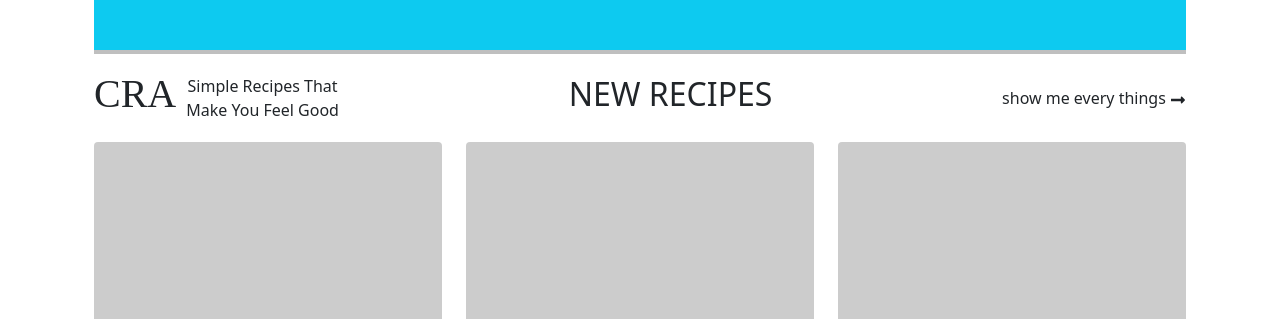
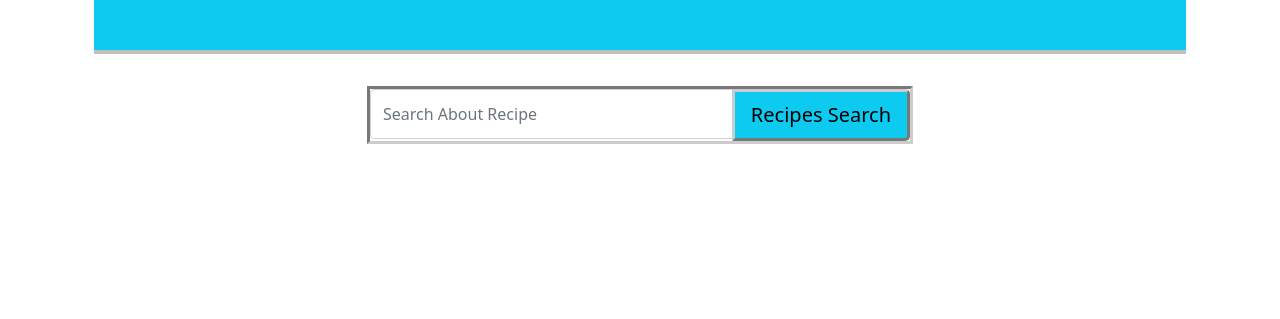
Before and after one commit to CRA-Geeks/NutriRec, a React (Create React App) app: page /recipe in a window 1280 px wide. Shown: the part 132-451 px from the top of the page. Built offline with nearby package versions, Linux system fonts and the light colour scheme; a web font is replaced by a local one.

Commit message:
pageRecipe

```diff
--- a/src/App.js
+++ b/src/App.js
@@ -1,23 +1,28 @@
 import React, { Component } from "react";
-import Header from "./components/Header";
-import NewRecipes from "./components/NewRecipes";
-import RecipeKey from "./components/RecipeKey";
-import RoundUb from "./components/RoundUb";
-import Footer from "./components/Footer";
-import { AboutUs } from "./components/AboutUs";
-import { Container } from "react-bootstrap";
+import Main from "./pages/Main";
+import Recipe from "./pages/Recipe"
+import { BrowserRouter , Switch , Route } from "react-router-dom";
+// import { AboutUs } from "./components/AboutUs";
+// import { Container } from "react-bootstrap";
 export default class App extends Component {
   render() {
     return (
-      <Container>
-        <Header />
-        <main>
-          <NewRecipes />
-          <RecipeKey />
-          <RoundUb />
-        </main>
-        <Footer />
-      </Container>
+
+      <BrowserRouter>
+      <Switch>
+          <Route exact path='/'>
+            <Main />
+          </Route>
+          <Route exact path='/recipe'>
+            <Recipe/>
+          </Route>
+          <Route exact path='/'>
+            <Main />
+          </Route>
+       </Switch>
+      </BrowserRouter>
+
+
       // <AboutUs />
     );
   }
--- /dev/null
+++ b/src/pages/Main.js
@@ -0,0 +1,21 @@
+import React, { Component } from "react";
+import Header from "../components/Header";
+import NewRecipes from "../components/NewRecipes";
+import RecipeKey from "../components/RecipeKey";
+import RoundUb from "../components/RoundUb";
+import Footer from "../components/Footer";
+export default class Main extends Component {
+  render() {
+    return (
+      <>
+        <Header />
+        <main>
+          <NewRecipes />
+          <RecipeKey />
+          <RoundUb />
+        </main>
+        <Footer />
+      </>
+    );
+  }
+}
--- /dev/null
+++ b/src/pages/Recipe.js
@@ -0,0 +1,191 @@
+import React, { Component } from "react";
+import {
+  Container,
+  Form,
+  Card,
+  Button,
+  Row,
+  Col,
+  InputGroup,
+} from "react-bootstrap";
+import Footer from "../components/Footer";
+import Header from "../components/Header";
+import axios from "axios";
+export default class Recipe extends Component {
+  constructor() {
+    super();
+    this.state = {
+      recipeName: "",
+      showResult: false,
+      nextURL: "",
+      prevURL: "",
+      currentURL: "",
+    };
+  }
+
+  changeHandler(e) {
+    this.setState({
+      recipeName: e.target.value,
+      showResult: false,
+      dataRecipe: [],
+    });
+  }
+
+  recipeHandler(e) {
+    e.preventDefault();
+    axios
+      .get(`http://localhost:8080/recipe?q=${this.state.recipeName}`)
+      .then((res) => {
+        console.log(res);
+        this.setState({
+          showResult: true,
+          dataRecipe: res.data.hits,
+          nextURL: res.data._links.next.href,
+          prevURL: "",
+          currentURL: `http://localhost:8080/recipe?q=${this.state.recipeName}`,
+        });
+        console.log(this.state.dataRecipe);
+      })
+      .catch((e) => {
+        console.log("error");
+      });
+  }
+
+  pageHandel(link) {
+    axios
+      .get(link)
+      .then((res) => {
+        console.log(res);
+        this.setState({
+          showResult: true,
+          dataRecipe: res.data.hits,
+          nextURL: res.data._links.next.href,
+          prevURL: this.state.currentURL,
+          currentURL: link,
+        });
+        console.log(this.state.dataRecipe);
+      })
+      .catch((e) => {
+        console.log("error");
+      });
+  }
+
+  render() {
+    return (
+      <Container>
+        <Header />
+        <main>
+          <Form onSubmit={(e) => this.recipeHandler(e)} style={{margin:"2rem 0"}}>
+            <Row>
+              <Col lg={3}></Col>
+
+              <Col>
+                <InputGroup style={{ border: "3px inset #CCCCCC" }}>
+                  <Form.Control
+                    type="text"
+                    placeholder="Search About Recipe"
+                    onChange={(e) => this.changeHandler(e)}
+                    style={{ height: "3.1rem" }}
+                  />
+
+                  <Button
+                    variant="info"
+                    type="submit"
+                    size="lg"
+                    style={{ border: "3px outset #CCCCCC" }}
+                  >
+                    Recipes Search
+                  </Button>
+                </InputGroup>
+              </Col>
+              <Col lg={3}></Col>
+            </Row>
+          </Form>
+
+          <Row>
+            {this.state.showResult &&
+              this.state.dataRecipe.map((item) => {
+                return (
+                  <Col lg={3} md={6} sm={12}>
+                    <Card style={{ width: "18rem", height: "33rem" }}>
+                      <Card.Img variant="top" src={item.recipe.image} />
+                      <Card.Body>
+                        <Card.Title>{item.recipe.label}</Card.Title>
+                        <Card.Text>
+                          cuisineType: {item.recipe.cuisineType}
+                          <br />
+                          calories: {Math.floor(item.recipe.calories)}
+                          <br />
+                          {item.recipe.healthLabels
+                            .map((elem) => {
+                              let a = 0;
+                              if (elem === "Pork-Free") {
+                                a++;
+                              }
+                              if (elem === "Alcohol-Free") {
+                                a++;
+                              }
+                              return a === 1 && 1;
+                            })
+                            .reduce(function (a, b) {
+                              return a + b;
+                            }) === 2 ? (
+                            <p>Halal</p>
+                          ) : (
+                            <p>Not Halal</p>
+                          )}
+                        </Card.Text>
+                        <a href={item.recipe.url}>
+                          <Button variant="primary">
+                            Know More About Recipe
+                          </Button>{" "}
+                        </a>
+                      </Card.Body>
+                    </Card>
+                  </Col>
+                );
+              })}{" "}
+          </Row>
+          <Row>
+            <div
+              style={{
+                display: "flex",
+                width: "50%",
+                justifyContent: "space-between",
+                margin: "3rem auto",
+              }}
+            >
+              {this.state.prevURL && (
+                <Button
+                  variant="secondary"
+                  style={{
+                    borderTopLeftRadius: "50%",
+                    borderBottomLeftRadius: "50%",
+                    border: "3px outset #0DCAF0",
+                  }}
+                  onClick={() => this.pageHandel(this.state.prevURL)}
+                >
+                  Prev Page
+                </Button>
+              )}
+              {this.state.nextURL && (
+                <Button
+                  variant="secondary"
+                  style={{
+                    borderTopRightRadius: "50%",
+                    borderBottomRightRadius: "50%",
+                    border: "3px outset #0DCAF0",
+                  }}
+                  onClick={() => this.pageHandel(this.state.nextURL)}
+                >
+                  Next Page
+                </Button>
+              )}
+            </div>
+          </Row>
+        </main>
+        <Footer />
+      </Container>
+    );
+  }
+}
```
